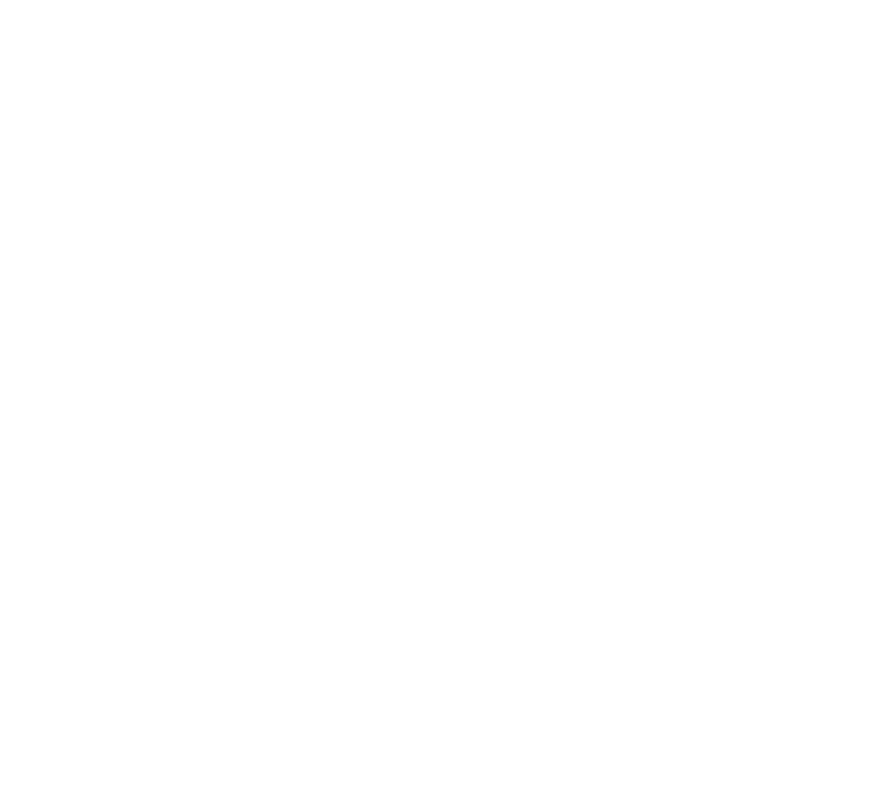
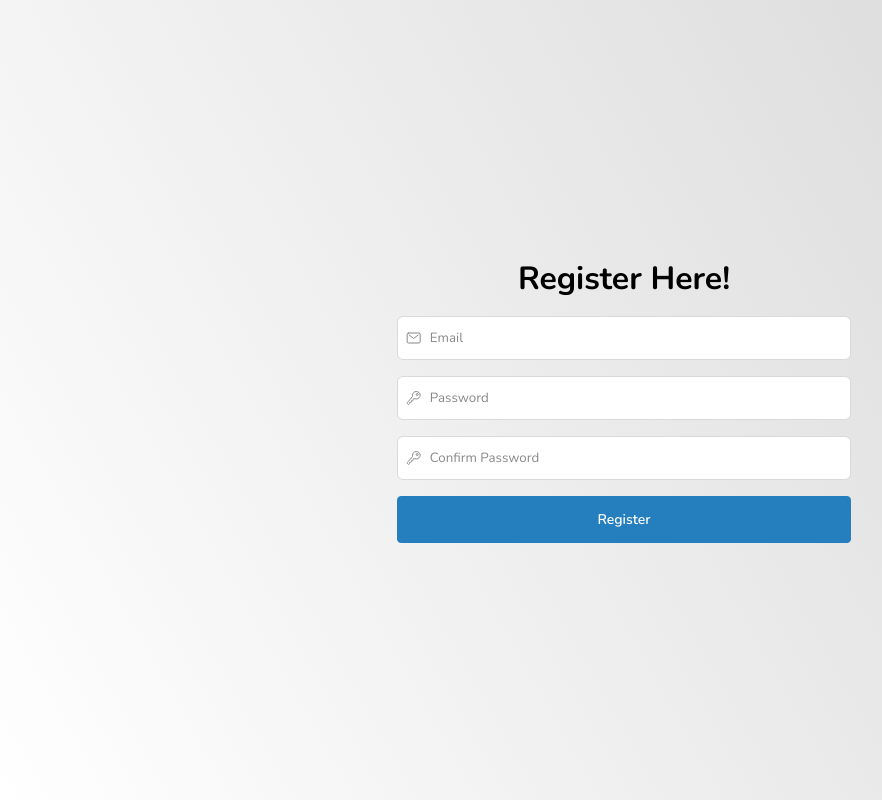
Before and after one commit to AmeenNH3/release-buddy-ui, a React (Vite) app: page /register in a window 1280 px wide. Before the commit this address had no page. Shown: the whole page, without its empty margins (16-898 px from the left). Built offline with nearby package versions, Linux system fonts and the light colour scheme.

Commit message:
added login and register page

```diff
--- a/src/App.jsx
+++ b/src/App.jsx
@@ -3,12 +3,14 @@
 import Landing from "./pages/Landing";
 
 import { BrowserRouter, Route, Routes } from "react-router-dom";
+import RegisterPage from "./pages/RegisterPage";
 function App() {
   return (
     <>
       <Routes>
         <Route path="/" element={<Landing></Landing>}></Route>
         <Route path="/dashboard" element={<Dashboard></Dashboard>}></Route>;
+        <Route path="/register" element={<RegisterPage></RegisterPage>}></Route>
       </Routes>
       {/* <div>Footer</div> */}
     </>
--- a/src/pages/Landing.jsx
+++ b/src/pages/Landing.jsx
@@ -1,6 +1,6 @@
 import React from "react";
 import logo from "../assets/images/Logo.svg";
-
+import { Link } from "react-router-dom";
 import homeImage from "../assets/images/home-image.svg";
 import styled from "styled-components";
 function Landing() {
@@ -12,7 +12,9 @@
             <img src={logo} alt="Logo" />
           </div>
           <div className="l-button-container">
-            <button className="register-btn">Register</button>
+            <Link className="register-btn" to="/register">
+              Register
+            </Link>
           </div>
         </div>
         <div className="hero-content-container">
@@ -23,6 +25,11 @@
             <p className="hero-text">
               Everything you need for tracking <br></br> your release and more.
             </p>
+            <div className="l-button-container">
+              <Link className="register-btn cta-btn" to="/register">
+                Register Now!
+              </Link>
+            </div>
           </div>
           <div className="form-container">
             <form className="login-form" action="">
@@ -79,18 +86,32 @@
   }
 
   .register-btn {
+    display: block;
+    text-decoration: none;
+    color: #257ebe;
     font-size: 14px;
     font-weight: 600;
     /* background-color: red; */
     padding: 0.8rem 1.6rem;
-    border: none;
+    border: 1px solid #257ebe;
     border-radius: 4px;
-    box-shadow: 0px 4px 9px 0px rgba(89, 89, 89, 0.199);
+    /* box-shadow: 0px 4px 9px 0px rgba(89, 89, 89, 0.199); */
     cursor: pointer;
-    background-color: #fff;
+    /* background-color: #fff; */
     transition: all 0.2s;
   }
 
+  .cta-btn {
+    display: inline-block;
+    margin-top: 1.5rem;
+    background-color: #257ebe;
+    color: #fff;
+  }
+  .register-btn.cta-btn:hover {
+    color: #fff;
+    background-color: #2e2e2e;
+    border-color: #2e2e2e;
+  }
   .register-btn:hover {
     color: #fff;
     background-color: #257ebe;
@@ -150,7 +171,7 @@
     bottom: 0;
     left: 50%;
     transform: translate(-50%, 0);
-    /* z-index: -1; */
+    z-index: -1;
   }
 
   img {
@@ -169,6 +190,11 @@
     box-shadow: 0px 5px 9px rgba(0, 0, 0, 0.19);
     border-radius: 8px;
     text-align: center;
+    cursor: pointer;
+    transition: all 0.2s;
+  }
+  .login-btn:hover {
+    background-color: #2e2e2e;
   }
 `;
 
--- /dev/null
+++ b/src/pages/RegisterPage.jsx
@@ -0,0 +1,116 @@
+import React from "react";
+import styled from "styled-components";
+
+function RegisterPage() {
+  return (
+    <Wrapper>
+      <h1>Register Here!</h1>
+      <div className="register-form-container">
+        <form className="register-form">
+          <div className="register-input-container">
+            <ion-icon name="mail-outline"></ion-icon>
+            <input type="text" name="" id="" placeholder="Email" />
+          </div>
+          <div className="register-input-container">
+            <ion-icon name="key-outline"></ion-icon>
+            <input type="text" name="" id="" placeholder="Password" />
+          </div>
+          <div className="register-input-container">
+            <ion-icon name="key-outline"></ion-icon>
+            <input type="text" name="" id="" placeholder="Confirm Password" />
+          </div>
+          <div className="register-input-container">
+            <button type="submit" className="register-btn">
+              Register
+            </button>
+          </div>
+        </form>
+      </div>
+    </Wrapper>
+  );
+}
+
+const Wrapper = styled.div`
+  width: 100%;
+  height: 100vh;
+  background: linear-gradient(
+    240.57deg,
+    rgba(136, 136, 136, 0.35) 1.38%,
+    rgba(255, 255, 255, 0) 99.62%,
+    #ffffff 100%
+  );
+  /* background: red; */
+  display: flex;
+  flex-direction: column;
+  gap: 1rem;
+  align-items: center;
+  justify-content: center;
+
+  .register-form-container {
+    width: 568px;
+    display: flex;
+    justify-content: center;
+    align-items: center;
+  }
+
+  input {
+    width: 100%;
+    padding: 12px;
+    padding-left: 2rem;
+    border: none;
+    outline: none;
+    font-family: "Nunito", sans-serif;
+    background: #ffffff;
+    border: 1px solid #d9d9d9;
+    border-radius: 6px;
+  }
+  input::placeholder {
+    color: #888;
+  }
+  .register-input-container {
+    position: relative;
+    width: 80%;
+    margin: 0 auto;
+  }
+  ion-icon {
+    color: #888;
+    position: absolute;
+    top: 50%;
+    left: 2%;
+    transform: translate(-2%, -50%);
+  }
+  .register-form {
+    width: 100%;
+    display: flex;
+    flex-direction: column;
+    align-items: center;
+    justify-content: center;
+    gap: 1rem;
+  }
+  button {
+    border: none;
+    font-family: "Nunito", sans-serif;
+  }
+  .register-btn {
+    display: block;
+    text-decoration: none;
+    color: #fff;
+    font-size: 14px;
+    font-weight: 600;
+    background-color: #257ebe;
+    padding: 0.8rem 1.6rem;
+    border: 1px solid #257ebe;
+    border-radius: 4px;
+    /* box-shadow: 0px 4px 9px 0px rgba(89, 89, 89, 0.199); */
+    cursor: pointer;
+    /* background-color: #fff; */
+    transition: all 0.2s;
+    width: 100%;
+  }
+  .register-btn:hover {
+    color: #fff;
+    background-color: #2e2e2e;
+    border-color: #2e2e2e;
+  }
+`;
+export default RegisterPage;
```
